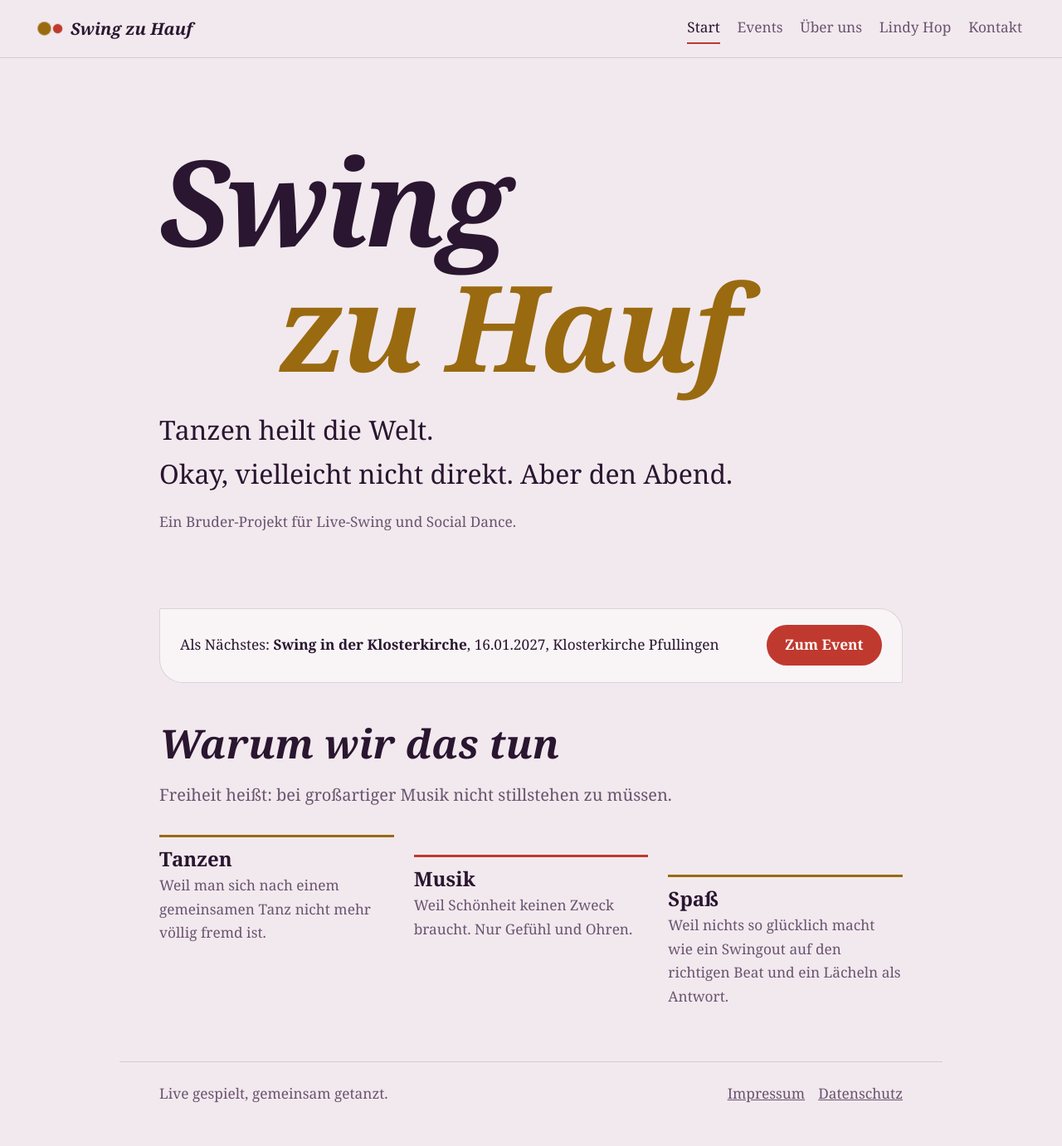
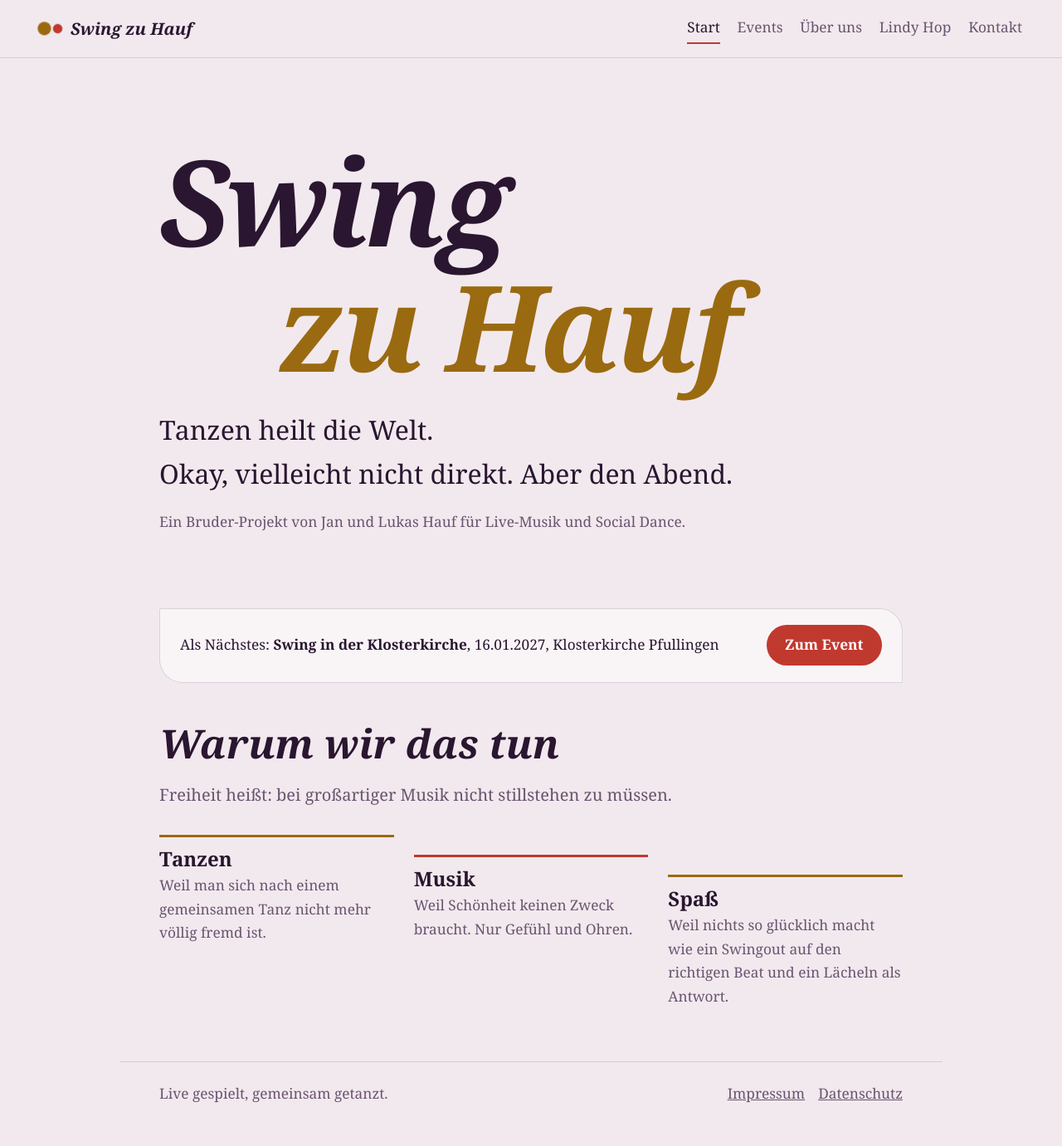
Before and after one commit to grummelgans/swing-zu-hauf, a Jekyll site: the page built from index.html, in a window 1280 px wide. Shown: the whole page at 83% size. Built offline with Jekyll 4.4.1, drawn with Linux system fonts in a browser that asks for light colours.

Commit message:
little edits on main page

```diff
--- a/_config.yml
+++ b/_config.yml
@@ -1,6 +1,6 @@
 # Grundeinstellungen. Nach Änderungen an dieser Datei Jekyll neu starten.
 title: Swing zu Hauf
-description: Ein Bruder-Projekt für Live-Swing und Social Dance.
+description: Ein Bruder-Projekt von Jan und Lukas Hauf für Live-Swing-Musik und Social Dance.
 lang: de
 timezone: Europe/Berlin
 
--- a/index.html
+++ b/index.html
@@ -6,7 +6,7 @@ section_class: start
 <div class="hero">
   <h1><span>Swing</span><span>zu Hauf</span></h1>
   <p class="slogan">Tanzen heilt die Welt.</br>Okay, vielleicht nicht direkt. Aber den Abend.</p>
-  <p class="sub">Ein Bruder-Projekt für Live-Swing und Social Dance.</p>
+  <p class="sub">Ein Bruder-Projekt von Jan und Lukas Hauf für Live-Musik und Social Dance.</p>
 </div>
 
 {% include next-event.html %}
```
Also changed, not shown: assets/img/events/2025-01-18/fotos/01.jpg, assets/img/events/2025-01-18/fotos/03.jpg.
